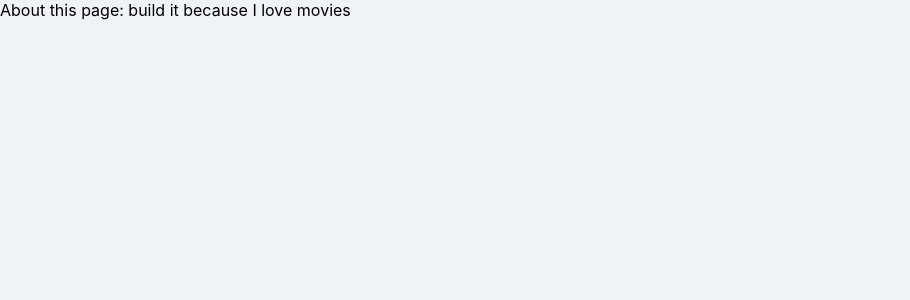
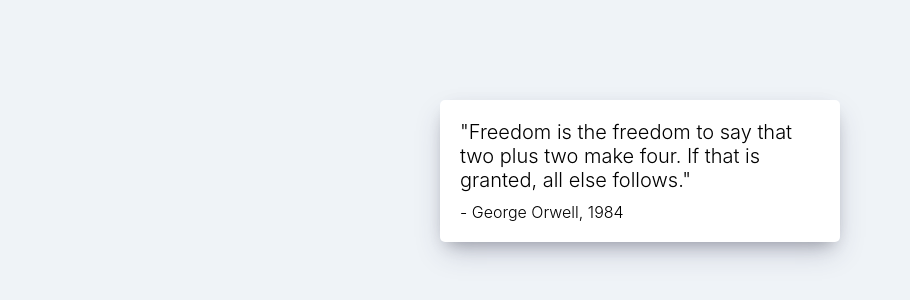
Before and after one commit to SuaJeong-winter/movie-app-clone-study, a React (Create React App) app: page /#/about in a window 1280 px wide. Shown: the top 300 px of the page, without its empty margins (0-910 px from the left). Built offline with nearby package versions, Linux system fonts and the light colour scheme.

Commit message:
feat:About 페이지 생성 및 UI 구현

```diff
--- /dev/null
+++ b/src/routes/About.css
@@ -0,0 +1,23 @@
+.about__container {
+  box-shadow:
+    0 13px 27px -5px rgba(50, 50, 93, 0.25),
+    0 8px 16px -8px rgba(0, 0, 0, 0.3),
+    0 -6px 16px -6px rgba(0, 0, 0, 0.025);
+  padding: 20px;
+  border-radius: 5px;
+  background-color: white;
+  margin: 0 auto;
+  margin-top: 100px;
+  width: 100%;
+  max-width: 400px;
+  font-weight: 300;
+}
+
+.about__container span:first-child {
+  font-size: 20px;
+}
+
+.about__container span:last-child {
+  display: block;
+  margin-top: 10px;
+}
--- a/src/routes/About.js
+++ b/src/routes/About.js
@@ -1,7 +1,16 @@
 import React from "react";
+import "./About.css";
 
 function About() {
-  return <span>About this page: build it because I love movies</span>;
+  return (
+    <div className="about__container">
+      <span>
+        "Freedom is the freedom to say that two plus two make four. If that is
+        granted, all else follows."
+      </span>
+      <span>- George Orwell, 1984</span>
+    </div>
+  );
 }
 
 export default About;
```
